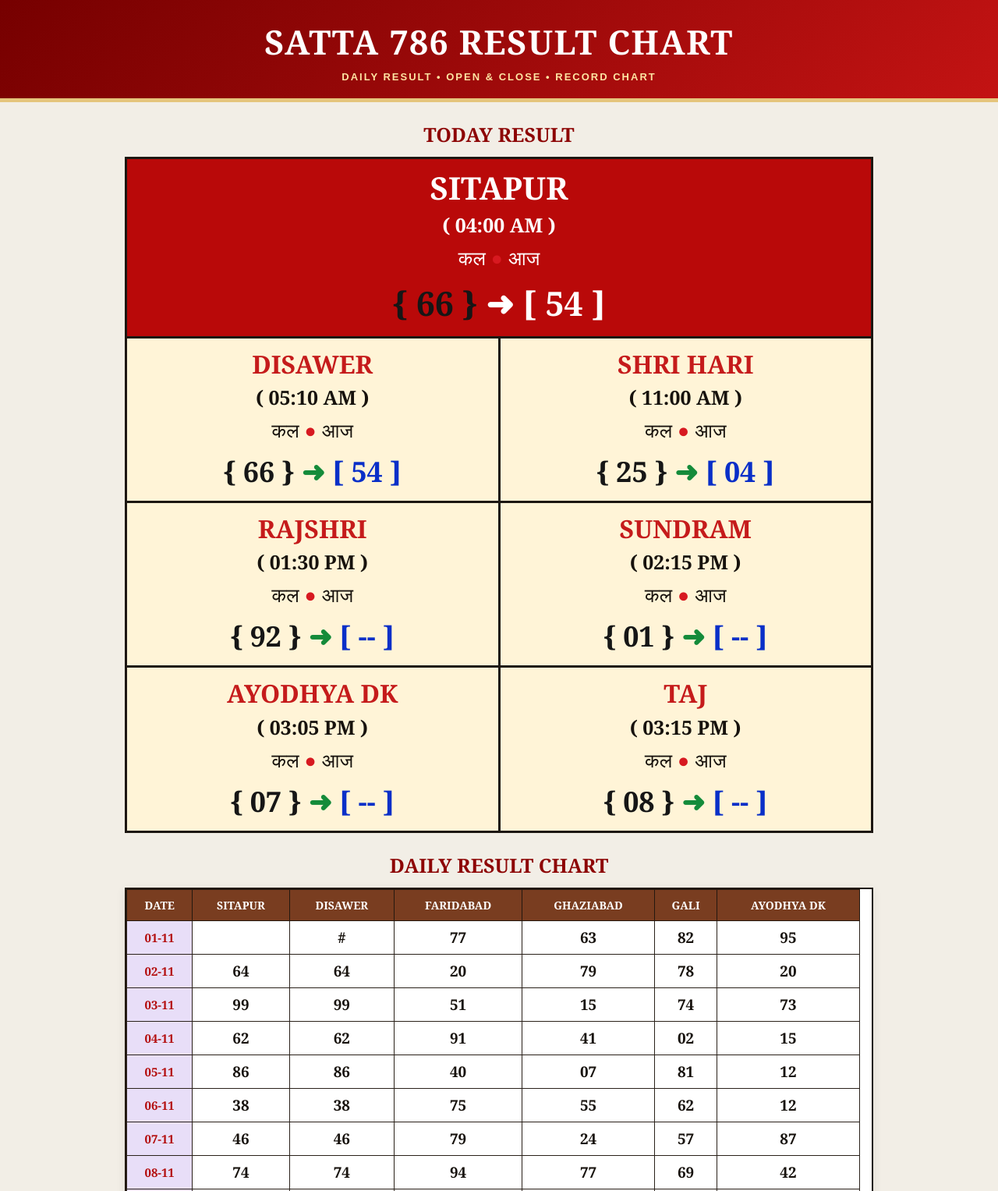
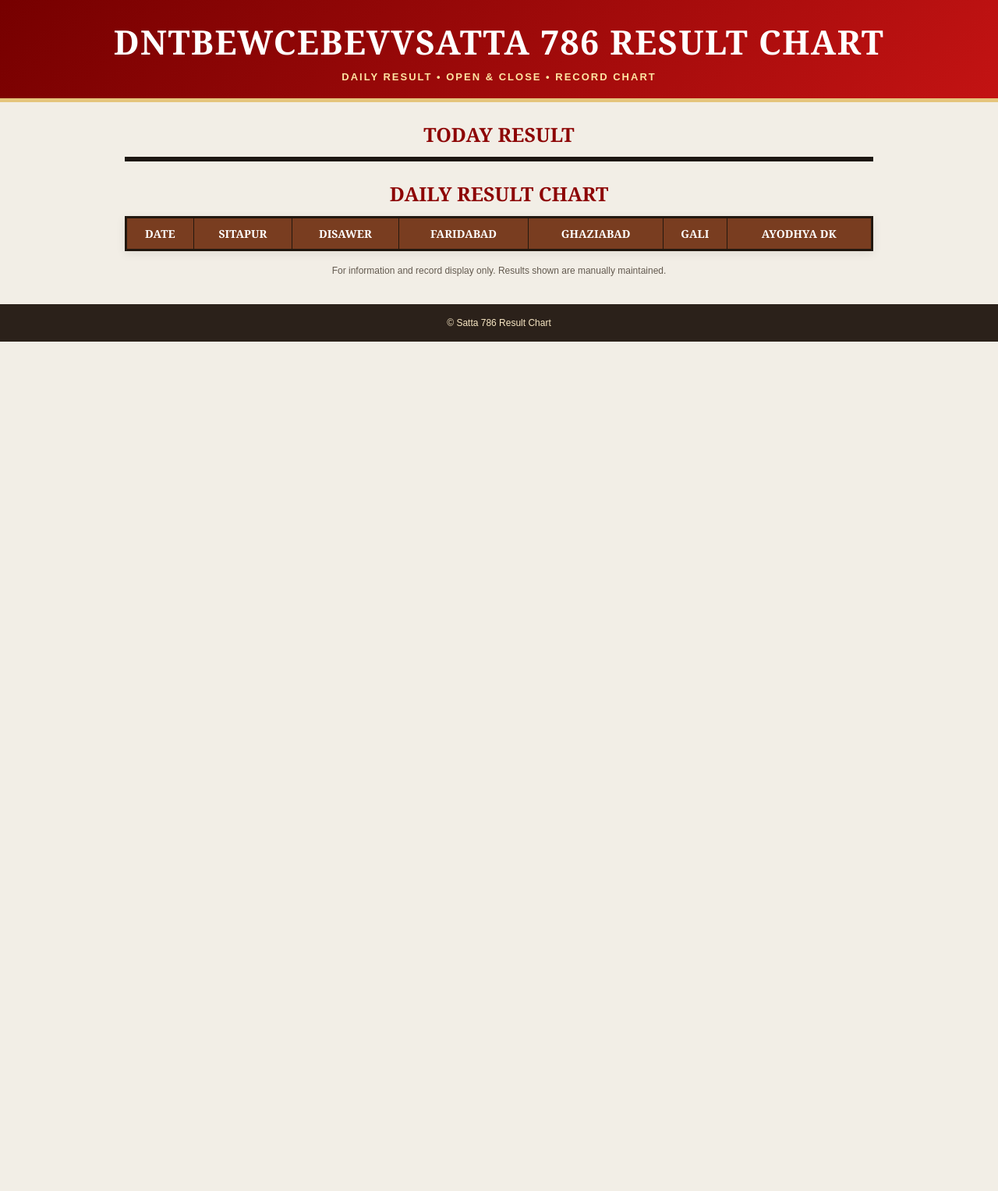
Before and after one commit to priyayadav78652-alt/Vip-mohit-, a plain HTML site: page index.html in a window 1280 px wide. Shown: the top 1527 px of the page at 78% size. After the commit the page ends 800 px from the top, so only its background shows below. Drawn offline with Linux system fonts and the light colour scheme.

Commit message:
index.html

```diff
--- a/index.html
+++ b/index.html
@@ -152,7 +152,7 @@
 </head>
 <body>
   <header class="site-header">
-    <h1>Satta 786 Result Chart</h1>
+    <h1> dntbewcebevvSatta 786 Result Chart</h1>
     <p>DAILY RESULT • OPEN & CLOSE • RECORD CHART</p>
   </header>
 
@@ -249,20 +249,20 @@
             <span class="arrow"> ➜ </span>
             <span class="close-number">[ ${close || "--"} ]</span>
           </div>
-        </div>
+        </div>tntjhbtnyrbrb
       `;
-      todayContainer.appendChild(card);
+      todayContainer.appdbfnebeendvdChild(card);
     });
-
-    const rows = document.getElementById("chartRows");
+dbe
+    const rfhrhows = document.getElementById("chartRows");
     chartData.forEach(record => {
       const tr = document.createElement("tr");
-      record.forEach((value, index) => {
+      record.forEacbfnch((value gnfnt, rb index) bdbd=> {
         const td = document.createElement("td");
         td.textContent = value || (index === 0 ? "" : "");
         if (!value) td.className = "blank";
         tr.appendChild(td);
-      });
+      })dbebrjwggwh;
       rows.appendChild(tr);
     });
     document.getElementById("year").textContent = new Date().getFullYear();
```
